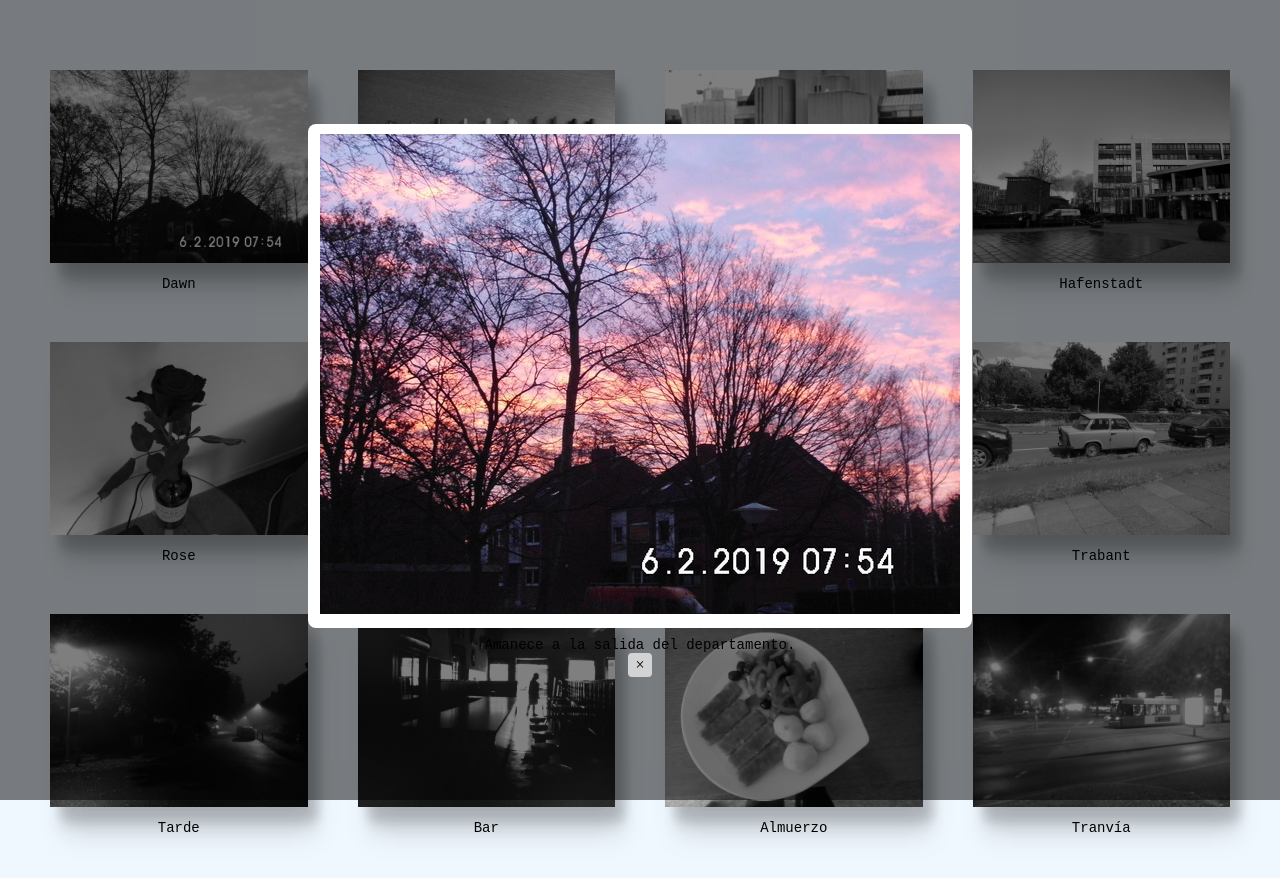
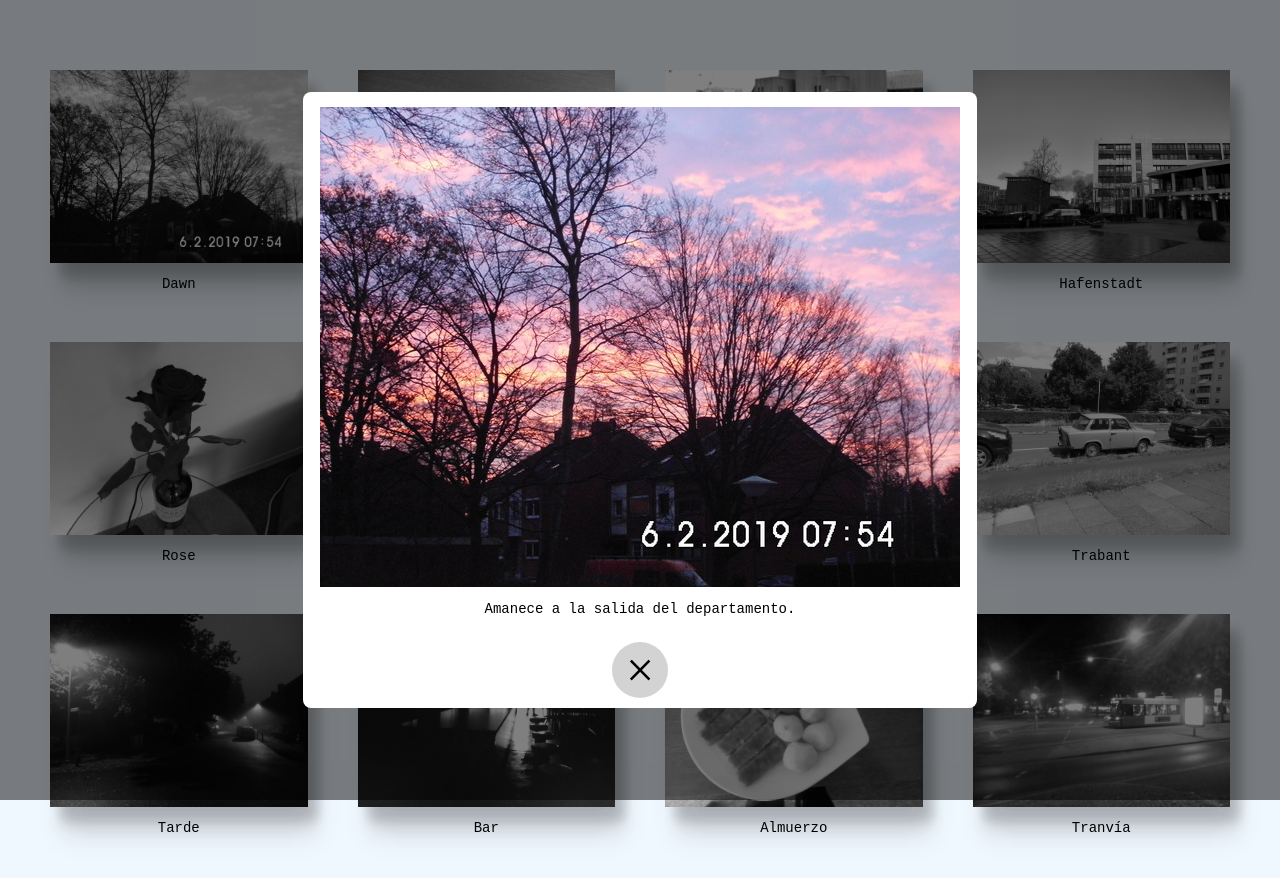
Before and after one commit to a26z/Fotos, a website: page index.html in a window 1280 px wide. Both pictures are taken after a click on the picture 178 px from the left and 166 px from the top of the page. Drawn offline with Linux system fonts and the light colour scheme.

Commit message:
ajustes al modal

```diff
--- a/css/main.css
+++ b/css/main.css
@@ -38,13 +38,21 @@ figure {
     filter: grayscale(0%);
     transition: transform 0.3s linear;
 }
-
-figcaption {
+.gallery-caption {
     text-align: center;
     font-family: monospace;
     color: #000;
     font-size: 14px;
     margin-top: 9px;
+}
+
+.modal-caption {
+    text-align: center;
+    font-family: monospace;
+    color: #000;
+    background-color: white;
+    font-size: 14px;
+    margin-top: 0px;
 }
 
 /* Modal */
@@ -67,21 +75,31 @@ figcaption {
     transition: visibility 0s linear 0.25s, opacity 0.25s 0s, transform 0.3s;
 }
 
+.modal-wrapper {
+    display: grid;
+    justify-items: center;
+    padding: 5px;
+    background-color: white;
+    border-radius: 0.5rem;
+}
+
 .content {
     background-color: white;
     padding: 10px 12px;
     width: auto;
-    border-radius: 0.5rem;
 }
 
 .close {
     /* float: right; */
-    width: 1.5rem;
-    line-height: 1.5rem;
+    font-size: 50px;
+    width: 3.5rem;
+    line-height: 3.5rem;
     text-align: center;
     cursor: pointer;
-    border-radius: 0.25rem;
+    border-radius: 50%;
     background-color: lightgray;
+    margin-top: 25px;
+    margin-bottom: 5px;
 }
 
 .close:hover {
--- a/index.html
+++ b/index.html
@@ -12,26 +12,30 @@
 	<main>
 		<article class="container"></article>
 		<article class="modal">
-			<!-- <section class="content"> -->
+			<section class="modal-wrapper">
 				<figure class="content">
 					<img id="modalimage" alt="Modal Image">
 				</figure>
 				<figcaption class="modal-caption"></figcaption>
 				<span class="close">&times;</span>
-			<!-- </section> -->
+			</section>
 		</article>
 		<div id="test"></div>
 	</main>
 	<!-- ============== Javascript ============== -->
 	<script type="module">
 		import { images } from './js/images.js';
+
 		let docFragment = new DocumentFragment();
+
+		// ------------------------------------------------------------- gallery
 
 		images.forEach(pic => {
 			let figure = document.createElement("FIGURE");
 			let caption = document.createElement("FIGCAPTION");
-			figure.setAttribute("id", pic.alt);
+			caption.className = 'gallery-caption';
 			figure.className = 'magnify';
+			figure.id = pic.alt;
 			let image = document.createElement("IMG");
 			image.src = pic.path;
 			image.classList.add('vorschau', 'trigger');
@@ -46,16 +50,18 @@
 
         document.querySelector('.container').appendChild(docFragment);
 
-		// modal
+		// ------------------------------------------------------------- modal
+
 		const modal = document.querySelector(".modal");
 		const close = document.querySelector(".close");
+		let caption; // undefined
 
 		function toggleModal() {
+			if(caption) caption.parentNode.removeChild(caption);
 			let image = document.getElementById("modalimage");
 			image.src = this.src;
-			let caption = document.createTextNode(this.dataset.caption);
-			console.log(caption);
 			document.querySelector(".content").appendChild(image);
+			caption = document.createTextNode(this.dataset.caption)
 			document.querySelector(".modal-caption").appendChild(caption);
 			modal.classList.toggle("show-modal");
 		}
```
